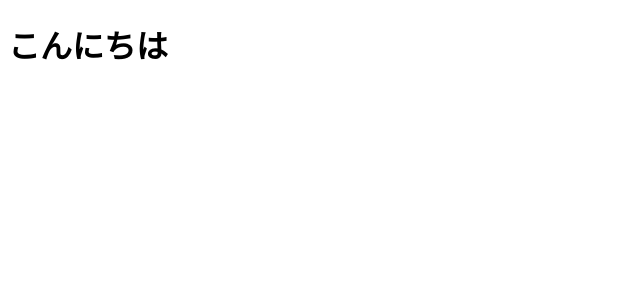
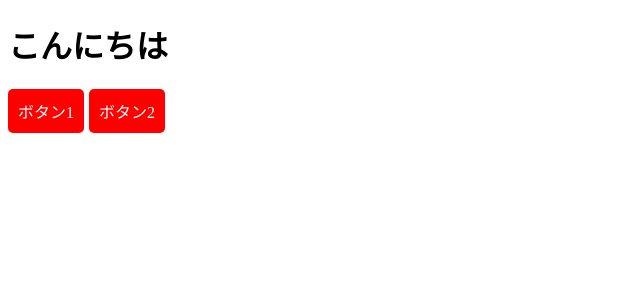
Before and after one commit to matsumoto-parker/vue-practice, a Vue app: page / in a window 1280 px wide. Shown: the top 300 px of the page, without its empty margins (0-640 px from the left). Built offline with nearby package versions, Linux system fonts and the light colour scheme.

Commit message:
feat: add button and counter

```diff
--- a/src/App.vue
+++ b/src/App.vue
@@ -1,10 +1,24 @@
 <template>
   <div id="app">
     <h1>こんにちは</h1>
+    <Button title="ボタン1" />
+    <Button title="ボタン2" @onClick="hello" />
   </div>
 </template>
 
 <script>
+import Button from "@/components/Button";
+
+export default {
+  components: {
+    Button
+  },
+  methods: {
+    hello(event) {
+      console.log("Hello1!", event);
+    }
+  }
+};
 </script>
 
 <style>
--- /dev/null
+++ b/src/components/Button.vue
@@ -0,0 +1,34 @@
+<template>
+  <div class="button" @click="$emit('onClick', $event)">{{ title }}</div>
+</template>
+
+<script>
+export default {
+  props: {
+    title: {
+      type: String,
+      required: true
+    }
+  }
+};
+</script>
+
+<style>
+.button {
+  display: inline-block;
+  background: red;
+  border-radius: 5px;
+  color: white;
+  padding: 10px;
+  cursor: pointer;
+  margin-right: 5px;
+}
+
+.button:hover {
+  background: rgb(182, 0, 0);
+}
+
+.button:active {
+  background: rgb(138, 13, 13);
+}
+</style>
```
Also changed, not shown: src/components/Counter.vue (added, +31 -0 lines).
